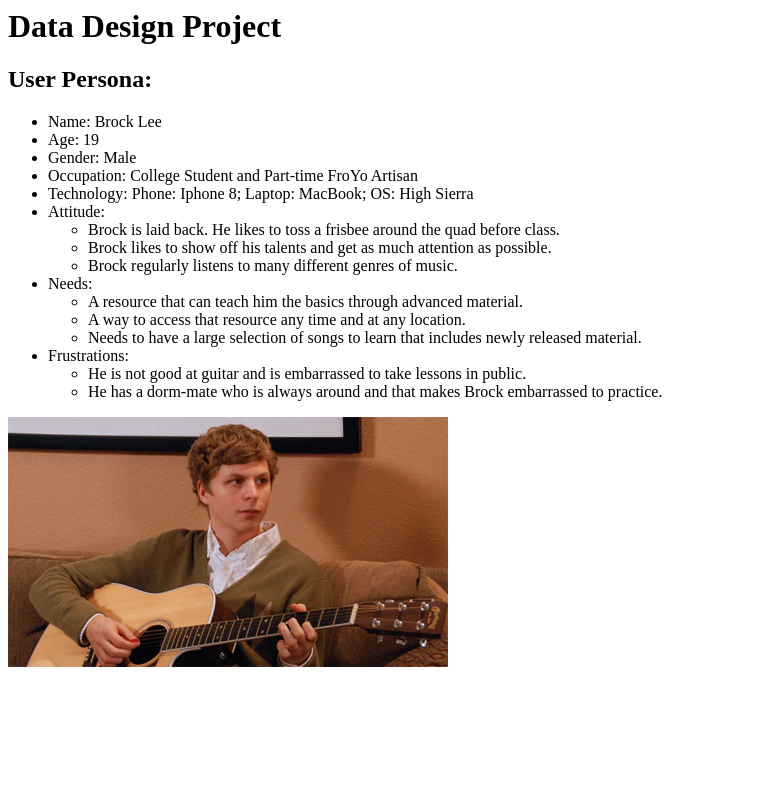
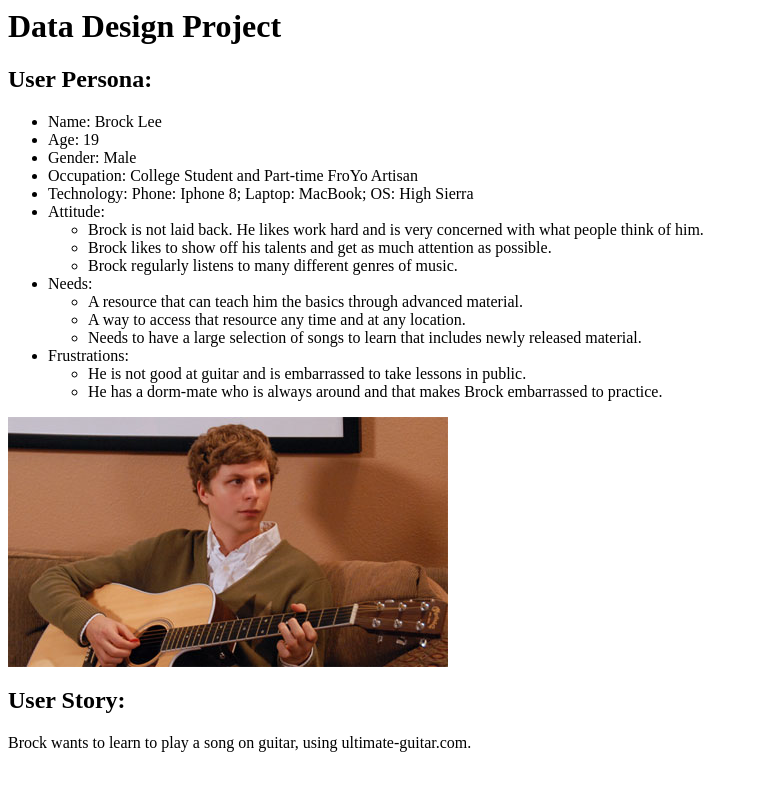
Before and after one commit to Taylor-Smith92/data-design, a PHP site: page /brockLee.php in a window 1280 px wide. Shown: the whole page, without its empty margins (0-758 px from the left). Run offline with PHP 8.4, Linux system fonts and the light colour scheme.

Commit message:
added user story to persona page, started basic structure of use case

```diff
--- a/epic/brockLee.php
+++ b/epic/brockLee.php
@@ -16,7 +16,7 @@
 			<li>Technology: Phone: Iphone 8; Laptop: MacBook; OS: High Sierra</li>
 			<li>Attitude:
 				<ul>
-					<li>Brock is laid back. He likes to toss a frisbee around the quad before class.</li>
+					<li>Brock is not laid back. He likes work hard and is very concerned with what people think of him.</li>
 					<li>Brock likes to show off his talents and get as much attention as possible.</li>
 					<li>Brock regularly listens to many different genres of music.</li>
 				</ul>
@@ -36,6 +36,8 @@
 			</li>
 		</ul>
 		<img src="brockLee.jpg" alt="Brock Lee playing guitar" />
+		<h2>User Story:</h2>
+		<p>Brock wants to learn to play a song on guitar, using ultimate-guitar.com.</p>
 	</body>
 
 </html>
```
Also changed, not shown: epic/use-case.php (+15 -0 lines).
